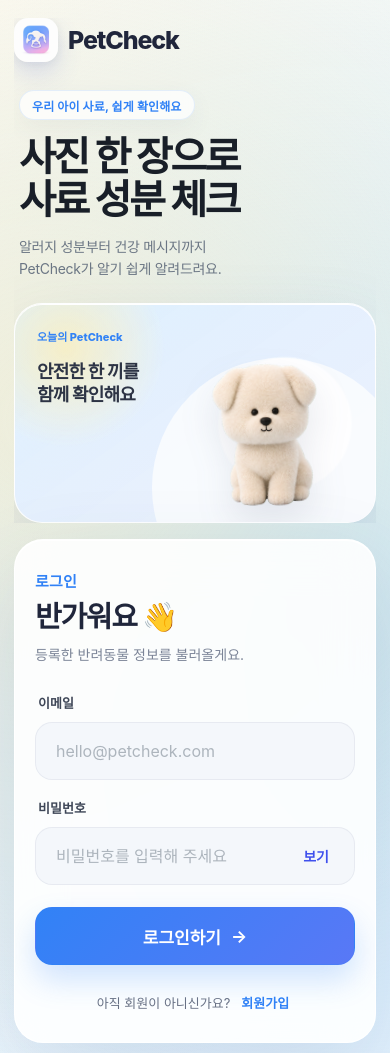
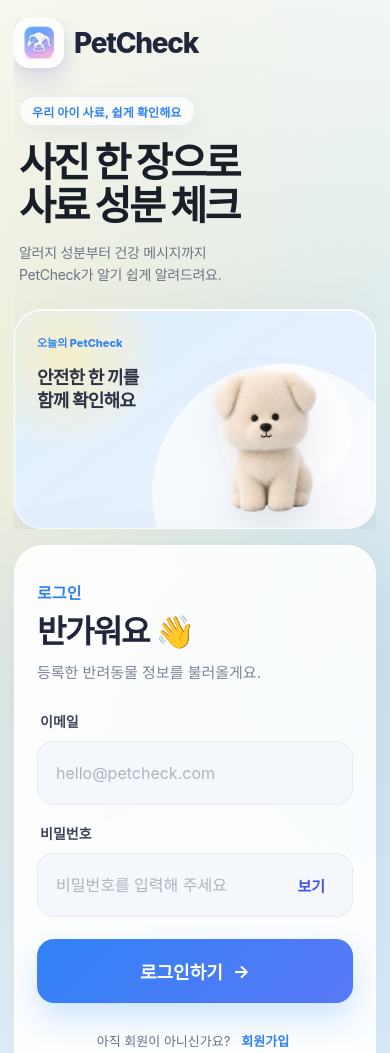
Before and after one commit to PetCheckTeam/PetCheck-FrontEnd, a React (Vite) app in the folder frontend/: page / in a window 390 px wide. Shown: the top 1053 px of the page. Built offline with nearby package versions, Linux system fonts and the light colour scheme; no server answers.

Commit message:
로그인 화면1"

```diff
--- a/frontend/src/redesign.css
+++ b/frontend/src/redesign.css
@@ -2829,10 +2829,10 @@ button:not(:disabled):hover {
 }
 
 .login-page .auth-page {
-  width: min(calc(100% - 80px), 1320px);
+  width: min(calc(100% - 72px), 1400px);
   min-height: 100svh;
-  grid-template-columns: minmax(0, 1fr) minmax(460px, 500px);
-  gap: clamp(58px, 6vw, 108px);
+  grid-template-columns: minmax(0, 1fr) minmax(500px, 550px);
+  gap: clamp(54px, 5vw, 96px);
   margin: 0 auto;
   padding: clamp(34px, 5vh, 58px) 0;
 }
@@ -2844,17 +2844,17 @@ button:not(:disabled):hover {
 }
 
 .login-page .auth-intro .brand {
-  gap: 13px;
+  gap: 15px;
   color: #20263b;
-  font-size: 31px;
+  font-size: 36px;
   font-weight: 850;
   letter-spacing: -.045em;
 }
 
 .login-page .auth-intro .brand__image {
-  width: 52px;
-  height: 52px;
-  border-radius: 16px;
+  width: 60px;
+  height: 60px;
+  border-radius: 18px;
   box-shadow:
     0 12px 26px rgba(67, 90, 210, .16),
     0 2px 8px rgba(50, 63, 100, .08);
@@ -2977,9 +2977,9 @@ button:not(:disabled):hover {
 
 .login-page .auth-card {
   width: 100%;
-  min-height: 600px;
+  min-height: 650px;
   align-self: center;
-  padding: 48px 44px 42px;
+  padding: 54px 48px 46px;
   border: 1px solid rgba(255, 255, 255, .94);
   border-radius: 38px;
   background: rgba(255, 255, 255, .88);
@@ -2990,28 +2990,28 @@ button:not(:disabled):hover {
 }
 
 .login-page .auth-card__heading {
-  margin-bottom: 36px;
+  margin-bottom: 40px;
 }
 
 .login-page .auth-card__step {
-  font-size: 15px;
+  font-size: 16px;
   font-weight: 800;
 }
 
 .login-page .auth-card__heading h2 {
   margin: 11px 0 10px;
   color: #20263b;
-  font-size: 36px;
+  font-size: 40px;
   line-height: 1.2;
 }
 
 .login-page .auth-card__heading p {
   color: #7b8497;
-  font-size: 16px;
+  font-size: 17px;
 }
 
 .login-page .auth-form {
-  gap: 23px;
+  gap: 26px;
 }
 
 .login-page .auth-field {
@@ -3020,17 +3020,17 @@ button:not(:disabled):hover {
 
 .login-page .auth-field__label {
   color: #3e4657;
-  font-size: 15px;
+  font-size: 16px;
   font-weight: 750;
 }
 
 .login-page .auth-field__input {
-  height: 64px;
-  padding-inline: 20px;
+  height: 72px;
+  padding-inline: 22px;
   border: 1px solid rgba(76, 91, 130, .08);
   border-radius: 19px;
   background: rgba(244, 247, 251, .92);
-  font-size: 16px;
+  font-size: 18px;
 }
 
 .login-page .auth-field__input:hover {
@@ -3045,20 +3045,20 @@ button:not(:disabled):hover {
 }
 
 .login-page .password-field__toggle {
-  right: 16px;
-  padding: 10px;
-  font-size: 14px;
+  right: 17px;
+  padding: 11px;
+  font-size: 15px;
 }
 
 .login-page .button {
-  min-height: 64px;
+  min-height: 70px;
   margin-top: 4px;
   border: 1px solid rgba(49, 130, 246, .2);
   border-radius: 19px;
   background: linear-gradient(135deg, #3182f6, #5978f6);
   box-shadow: 0 15px 30px rgba(49, 130, 246, .22);
   color: white;
-  font-size: 17px;
+  font-size: 18px;
 }
 
 .login-page .button:hover {
@@ -3070,8 +3070,8 @@ button:not(:disabled):hover {
 }
 
 .login-page .auth-card__switch {
-  margin-top: 30px;
-  font-size: 15px;
+  margin-top: 33px;
+  font-size: 16px;
 }
 
 .login-page .auth-card__switch button {
@@ -3087,7 +3087,7 @@ button:not(:disabled):hover {
   .login-page .auth-page {
     width: min(calc(100% - 48px), 940px);
     min-height: 100svh;
-    grid-template-columns: minmax(0, 1fr) minmax(400px, 440px);
+    grid-template-columns: minmax(0, 1fr) minmax(420px, 460px);
     gap: 42px;
     padding: 34px 0;
   }
@@ -3114,8 +3114,8 @@ button:not(:disabled):hover {
   }
 
   .login-page .auth-card {
-    min-height: 570px;
-    padding: 42px 36px 36px;
+    min-height: 610px;
+    padding: 46px 38px 40px;
   }
 }
 
@@ -3137,12 +3137,12 @@ button:not(:disabled):hover {
   }
 
   .login-page .auth-intro .brand {
-    font-size: 28px;
+    font-size: 31px;
   }
 
   .login-page .auth-intro .brand__image {
-    width: 48px;
-    height: 48px;
+    width: 52px;
+    height: 52px;
   }
 
   .login-page .auth-intro__copy {
@@ -3182,7 +3182,7 @@ button:not(:disabled):hover {
 
   .login-page .auth-card {
     min-height: 0;
-    padding: 38px 34px 34px;
+    padding: 42px 36px 38px;
     border-radius: 34px;
   }
 }
@@ -3199,13 +3199,13 @@ button:not(:disabled):hover {
 
   .login-page .auth-intro .brand {
     gap: 10px;
-    font-size: 25px;
+    font-size: 28px;
   }
 
   .login-page .auth-intro .brand__image {
-    width: 44px;
-    height: 44px;
-    border-radius: 14px;
+    width: 50px;
+    height: 50px;
+    border-radius: 15px;
   }
 
   .login-page .auth-intro__copy {
@@ -3258,7 +3258,7 @@ button:not(:disabled):hover {
   }
 
   .login-page .auth-card {
-    padding: 30px 20px 26px;
+    padding: 34px 22px 29px;
     border-radius: 29px;
   }
 
@@ -3268,11 +3268,11 @@ button:not(:disabled):hover {
 
   .login-page .auth-card__heading h2 {
     margin-top: 9px;
-    font-size: 29px;
+    font-size: 32px;
   }
 
   .login-page .auth-card__heading p {
-    font-size: 14px;
+    font-size: 15px;
   }
 
   .login-page .auth-form {
@@ -3280,14 +3280,19 @@ button:not(:disabled):hover {
   }
 
   .login-page .auth-field__label {
-    font-size: 13px;
+    font-size: 14px;
   }
 
   .login-page .auth-field__input,
   .login-page .button {
-    min-height: 58px;
-    height: 58px;
+    min-height: 64px;
+    height: 64px;
     border-radius: 17px;
+  }
+
+  .login-page .auth-field__input {
+    padding-inline: 18px;
+    font-size: 16px;
   }
 
   .login-page .auth-card__switch {
```
